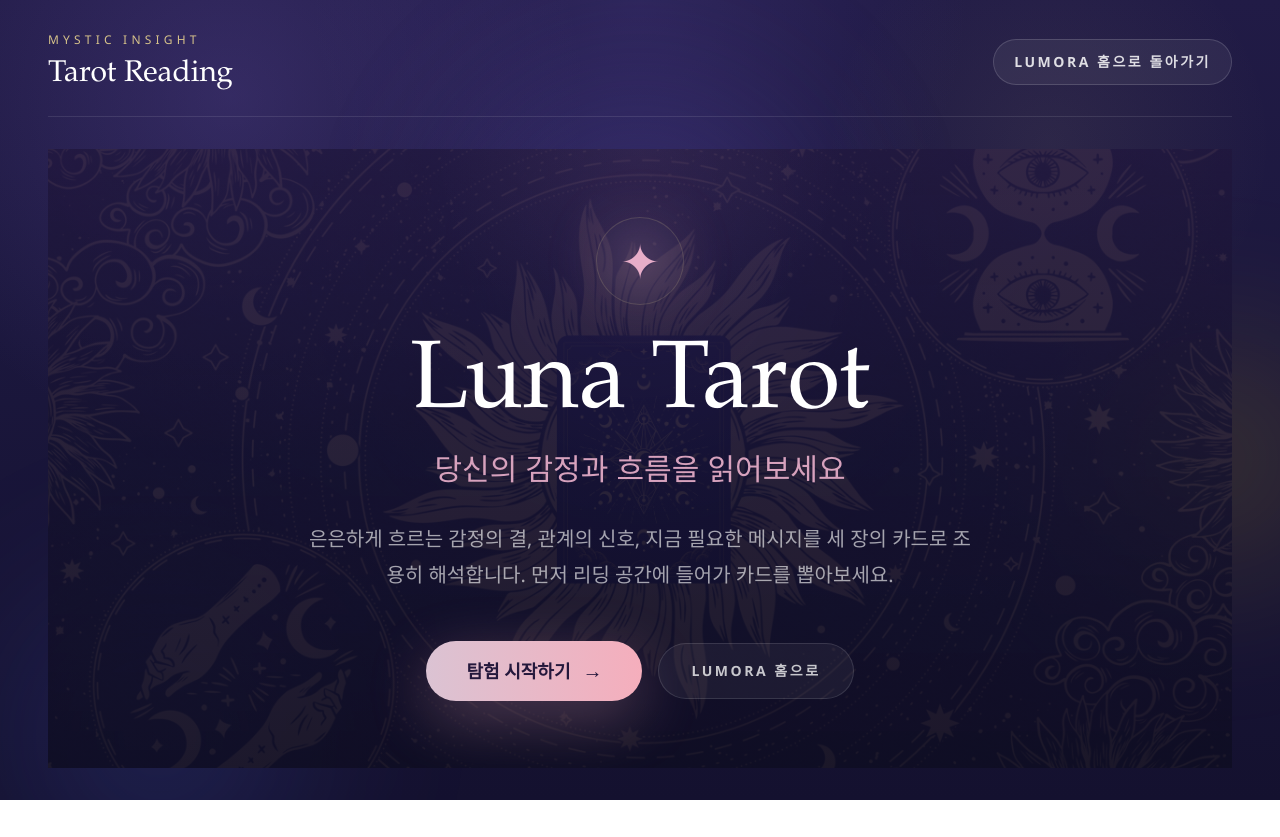
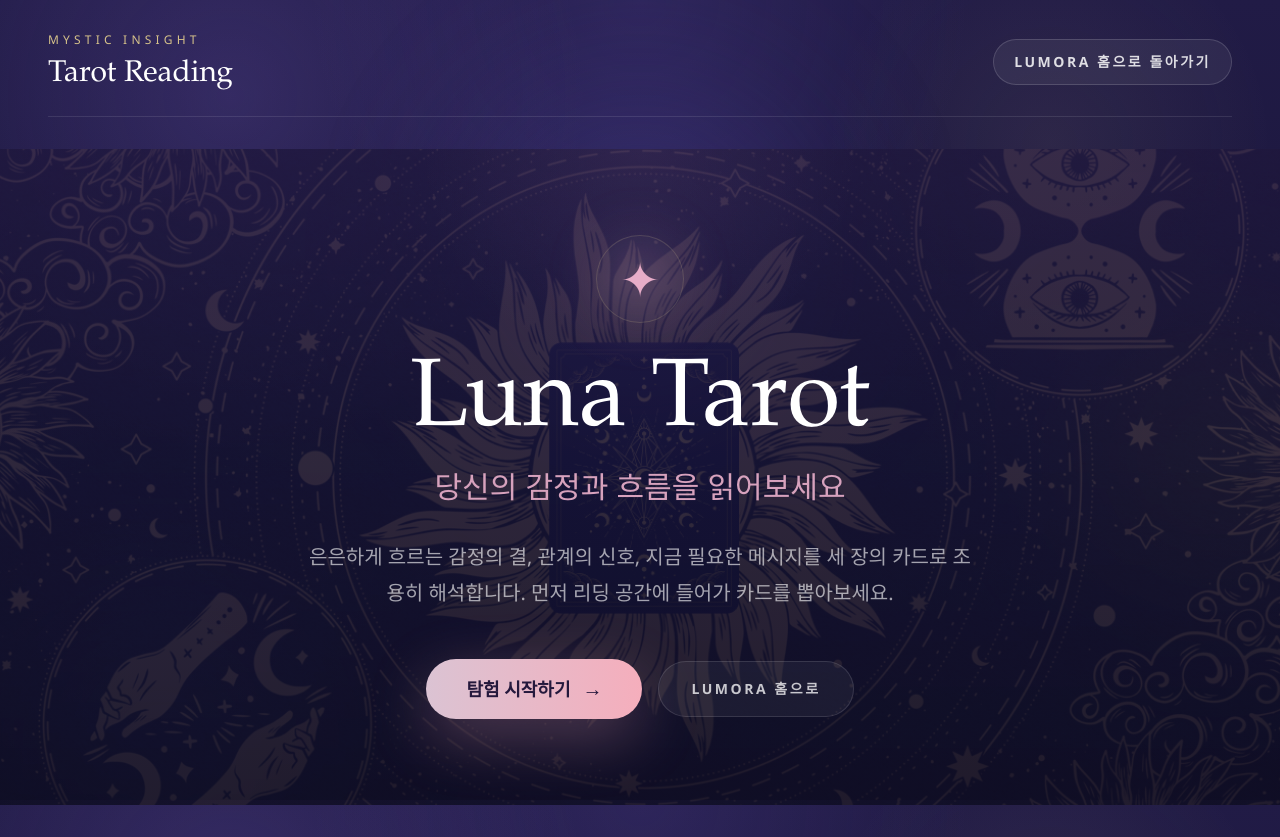
Before and after one commit to woolbo100/lumora-platform, a Next.js app: page /tarot in a window 1280 px wide. Before the commit the page ends 800 px from the top, so only its background shows below. Built offline with nearby package versions, Linux system fonts and the light colour scheme.

Commit message:
Make tarot hub background full-bleed

```diff
--- a/app/tarot/page.tsx
+++ b/app/tarot/page.tsx
@@ -3,20 +3,20 @@ import Link from "next/link";
 
 export default function TarotPage() {
   return (
-    <main className="relative flex flex-1 items-center justify-center overflow-hidden px-6 py-12 sm:px-8">
+    <main className="relative left-1/2 right-1/2 min-h-[calc(100vh-9rem)] w-screen -translate-x-1/2 overflow-hidden">
       <div className="absolute inset-0">
         <Image
           src="/images/tarot/tarotmain.png"
           alt="타로 허브 배경"
           fill
           priority
-          className="object-cover opacity-34 scale-[1.02]"
+          className="object-cover opacity-38 scale-[1.03]"
           sizes="100vw"
         />
-        <div className="absolute inset-0 bg-[radial-gradient(circle_at_top,rgba(205,154,188,0.08),transparent_24%),linear-gradient(180deg,rgba(36,24,64,0.74)_0%,rgba(24,18,48,0.7)_48%,rgba(16,13,34,0.8)_100%)]" />
+        <div className="absolute inset-0 bg-[radial-gradient(circle_at_top,rgba(205,154,188,0.08),transparent_24%),linear-gradient(180deg,rgba(36,24,64,0.68)_0%,rgba(24,18,48,0.62)_48%,rgba(16,13,34,0.76)_100%)]" />
       </div>
 
-      <section className="relative z-10 mx-auto flex max-w-3xl flex-col items-center text-center">
+      <section className="relative z-10 mx-auto flex min-h-[calc(100vh-9rem)] max-w-3xl flex-col items-center justify-center px-6 py-12 text-center sm:px-8">
         <div className="mb-8 flex h-22 w-22 items-center justify-center rounded-full border border-[var(--color-secondary)]/18 bg-[radial-gradient(circle,rgba(245,186,211,0.16),rgba(255,255,255,0.02))] text-5xl text-[#e7adc8] shadow-[0_0_60px_rgba(231,173,200,0.14)]">
           ✦
         </div>
```
